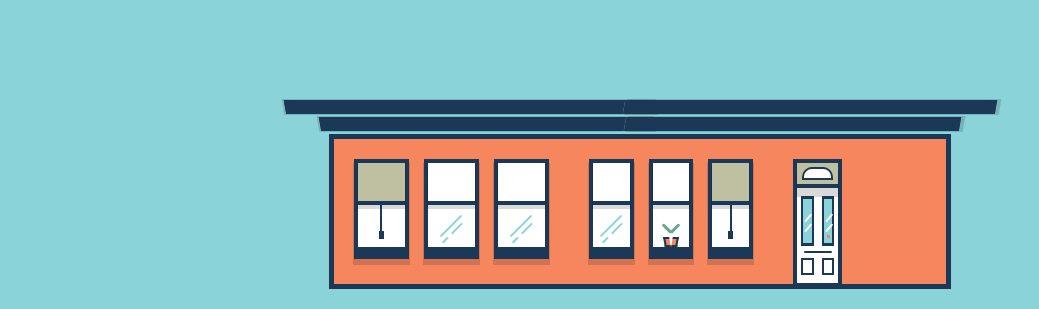
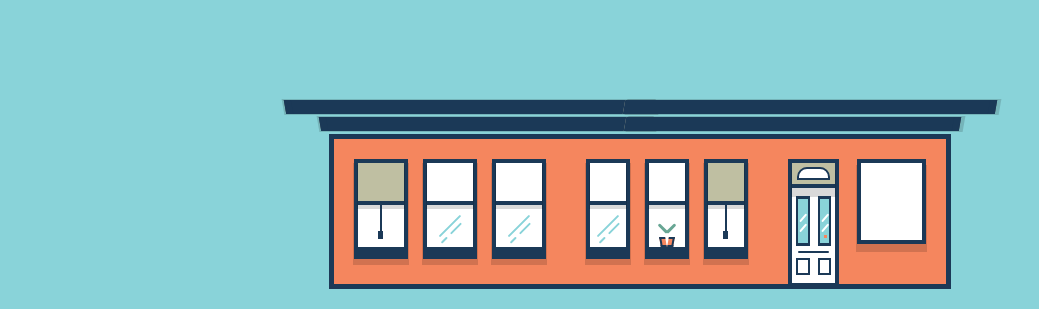
Before and after one commit to stewilondanga/responsive-buildingz, a plain HTML site: page index.html in a window 1280 px wide. Shown: the part 87-396 px from the top of the page, without its empty margins (0-1039 px from the left). Drawn offline with nearby package versions, Linux system fonts and the light colour scheme.

Commit message:
add css/styles.css

```diff
--- a/css/styles.css
+++ b/css/styles.css
@@ -469,7 +469,7 @@ ul, li {
   list-style-type: none;
 }
 
-/*#main-window {
+#main-window {
   width: 50%;
   height: 85px;
   border: 4px solid #1b3957;
@@ -477,7 +477,8 @@ ul, li {
   -webkit-box-shadow: 0 7px 0 1px rgba(0, 0, 0, 0.15);
   box-shadow: 0 7px 0 1px rgba(0, 0, 0, 0.15);
 }
-#main-window .cloth ul {
+
+/*#main-window .cloth ul {
   background: #bfbfa2;
   display: -webkit-box;
   display: -ms-flexbox;
```
